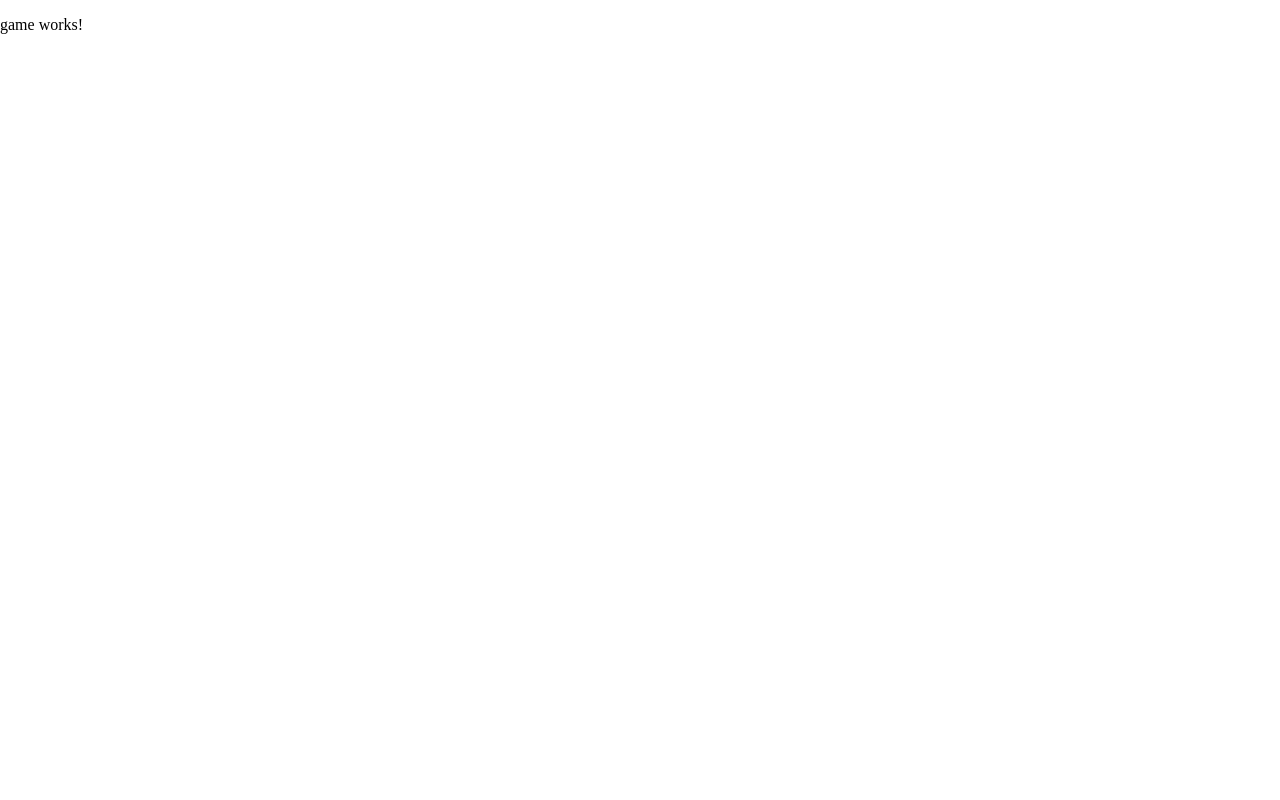
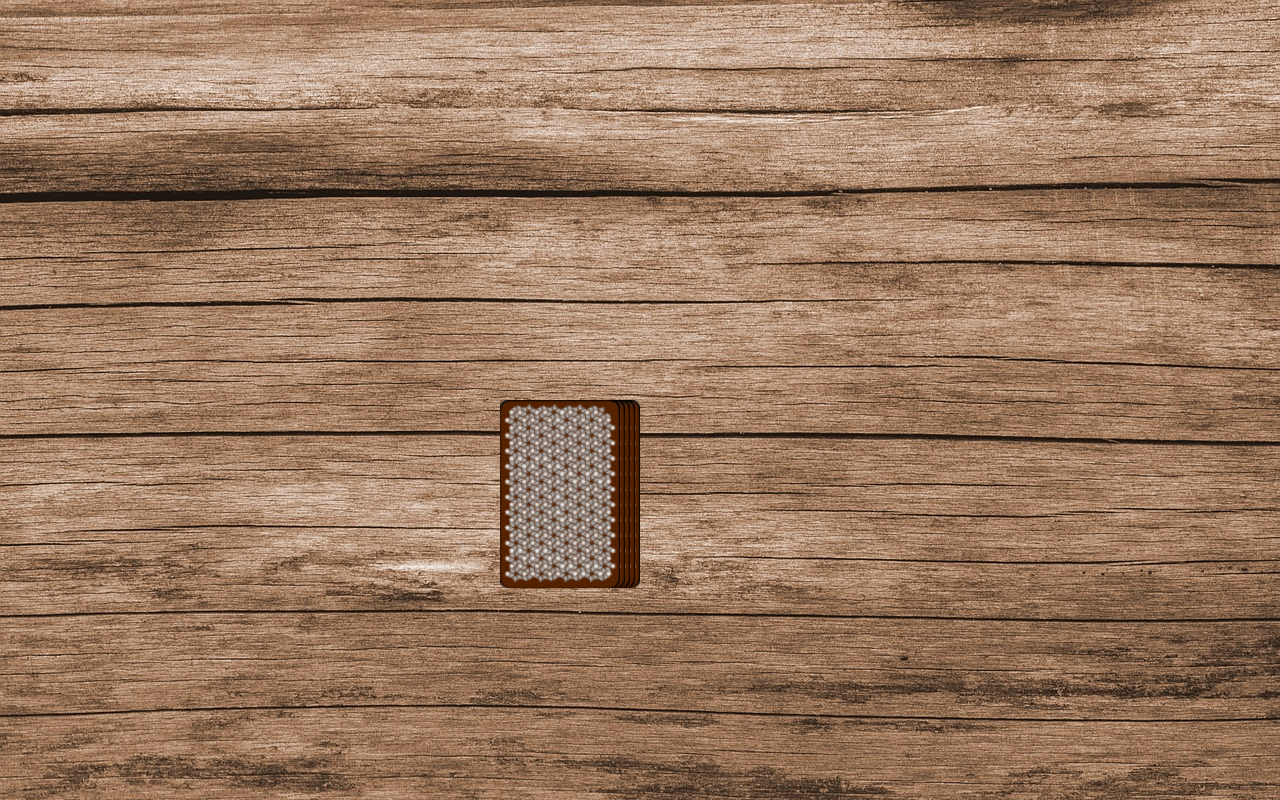
Before and after one commit to JonasWemmers/ringoffire, an Angular app: page /game in a window 1280 px wide. Built offline with nearby package versions, Linux system fonts and the light colour scheme.

Commit message:
Add Cards and game component

```diff
--- a/src/app/game/game.component.html
+++ b/src/app/game/game.component.html
@@ -1 +1,8 @@
-<p>game works!</p>
+<div class="field">
+
+    <div class="card-stack">
+    <img [ngStyle]="{'right.px' : i * 5}" *ngFor="let c of [0,1,2,3,4]; let i = index;"
+       src="/assets/img/cards/card_cover.png">
+    </div>
+
+</div>
--- a/src/app/game/game.component.scss
+++ b/src/app/game/game.component.scss
@@ -0,0 +1,20 @@
+.field{
+    width: 100vw;
+    height: 100vh;
+    max-width: 100%;
+    background-image: url('/assets/img/game_background.jpg');
+    background-repeat: no-repeat;
+    background-size: cover;
+    display: flex;
+    justify-content: center;
+    align-items: center;
+}
+
+
+.card-stack{
+    position: relative;
+    img{
+    position: absolute;
+    width: 120px;
+    }
+}
```
